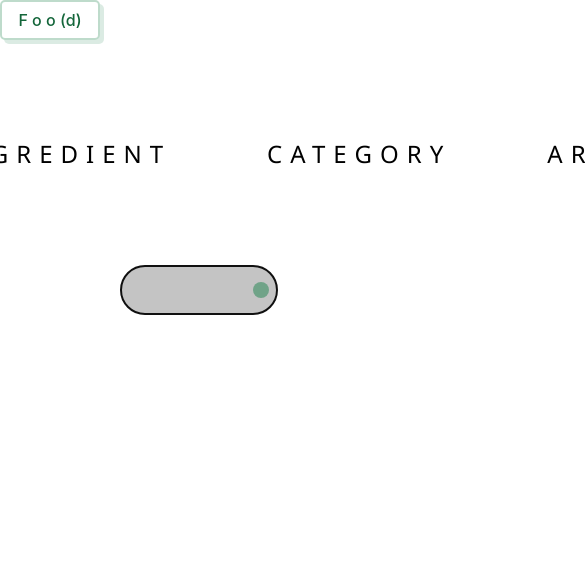
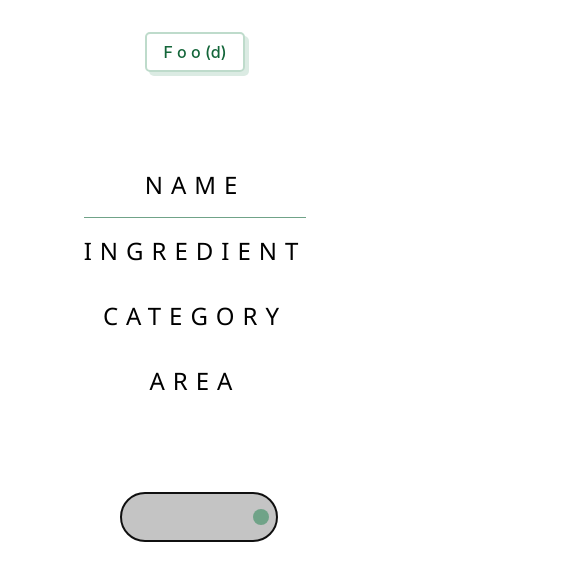
Before and after one commit to Yoyomo1/food-website, a React (Create React App) app: page / in a window 390 px wide. Shown: the top 580 px of the page, 585 px wide, since content can reach past the window. Built offline with nearby package versions, Linux system fonts and the light colour scheme.

Commit message:
adds HomePage Responsiveness and Logo margins

```diff
--- a/src/components/ErrorPage.js
+++ b/src/components/ErrorPage.js
@@ -21,7 +21,9 @@ const ErrorPage = () => {
 
   return (
     <div>
-      <Logo />
+      <div className='homepage-logo'>
+         <Logo />
+      </div>
       <div className="flex-container">
         <Header text={errorMessage} />
         <Link text={homeText} link={homeLink} />
--- a/src/components/HomePage.js
+++ b/src/components/HomePage.js
@@ -63,7 +63,9 @@ const HomePage = () => {
 
   return (
     <div>
-      <Logo />
+      <div className='homepage-logo'>
+         <Logo />
+      </div>
       <section className="hero">
         <NavBar
           buttons={buttons}
--- a/src/styles/ErrorPage.css
+++ b/src/styles/ErrorPage.css
@@ -26,6 +26,6 @@
 
 .link:hover {
   box-shadow: 0 0 50px var(--secondary);
-  color: var(--secondary-cl);
+  color: white;
   background-color: var(--accent-cl);
 }
--- a/src/styles/HomePage.css
+++ b/src/styles/HomePage.css
@@ -30,3 +30,20 @@
   flex-direction: column;
   align-items: center;
 }
+
+.homepage-logo {
+  margin-top: 1rem;
+  margin-left: 1rem;
+}
+
+@media only screen and (max-width: 900px) {
+  .homepage-logo {
+    margin-top: 2rem;
+    margin-left: 0;
+    text-align: center;
+  }
+
+  .nav-bar {
+    flex-direction: column;
+  }
+}
```
